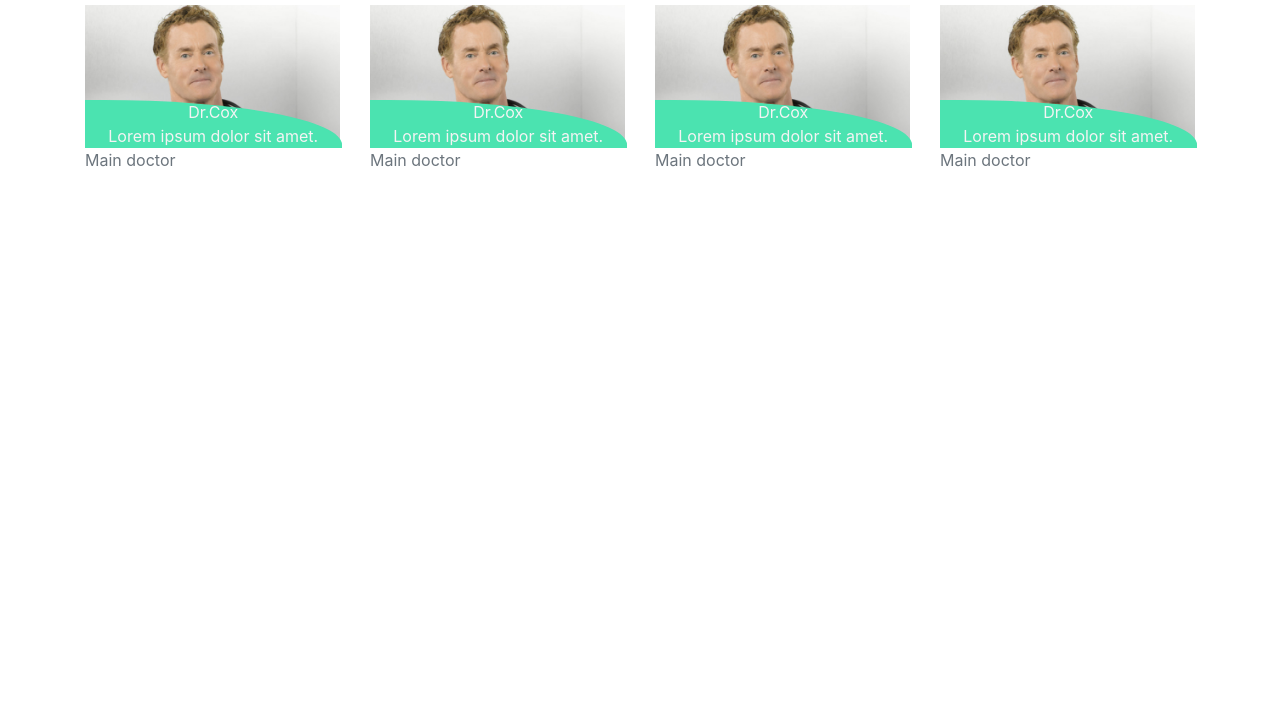
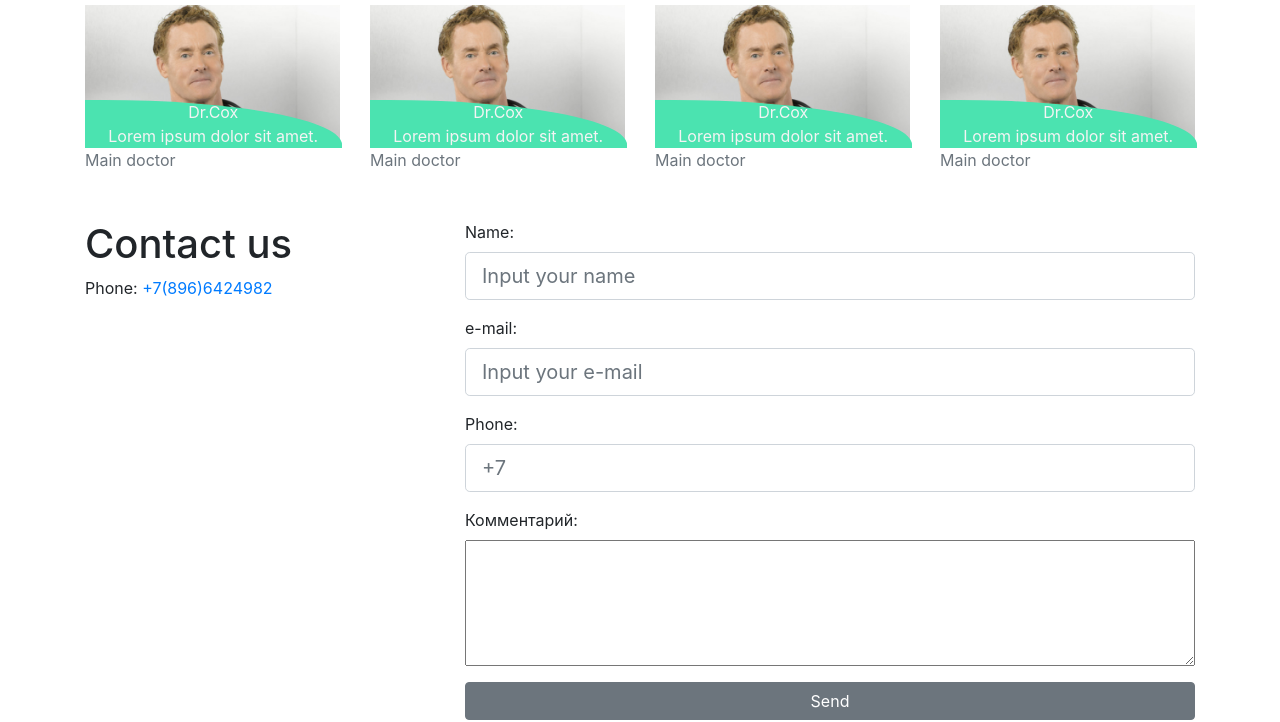
Before and after one commit to GeorgyKulagin/bootstrap_site, a plain HTML site: page index.html in a window 1280 px wide. Shown: the part 1941-2663 px from the top of the page. Before the commit the page ends 2113 px from the top, so only its background shows below. Drawn offline with nearby package versions, Linux system fonts and the light colour scheme.

Commit message:
Вправки

```diff
--- a/index.html
+++ b/index.html
@@ -7,13 +7,14 @@
     <meta http-equiv="X-UA-Compatible" content="ie=edge">
     <title></title>
     <link href="https://use.fontawesome.com/releases/v5.0.13/css/all.css" rel="stylesheet">
-    <link rel="stylesheet" href="https://maxcdn.bootstrapcdn.com/bootstrap/4.0.0/css/bootstrap.min.css" integrity="sha384-Gn5384xqQ1aoWXA+058RXPxPg6fy4IWvTNh0E263XmFcJlSAwiGgFAW/dAiS6JXm" crossorigin="anonymous">
+    <link rel="stylesheet" href="https://maxcdn.bootstrapcdn.com/bootstrap/4.0.0/css/bootstrap.min.css"
+          integrity="sha384-Gn5384xqQ1aoWXA+058RXPxPg6fy4IWvTNh0E263XmFcJlSAwiGgFAW/dAiS6JXm" crossorigin="anonymous">
     <link rel="stylesheet" href="css/style.css">
 </head>
 <body>
 <nav class="navbar navbar-expand-md fixed-top">
     <a href="#" class="navbar-brand">Home</a>
-<!-- burger menu    -->
+    <!-- burger menu    -->
     <button type="button" class="navbar-toggler" data-toggle="collapse" data-target="#navbarContent">
         <span class="fa fa-bars"></span>
     </button>
@@ -74,15 +75,24 @@
     <h1 class="text-center my-5">Portfolio</h1>
     <div class="container">
         <div class="row">
-            <div class="col-sm-12 col-md-6 col-lg-4"><img src="img/portfolio-image.png" alt="pic" class="img-fluid m-1"></div>
-            <div class="col-sm-12 col-md-6 col-lg-4"><img src="img/portfolio-image.png" alt="pic" class="img-fluid m-1"></div>
-            <div class="col-sm-12 col-md-6 col-lg-4"><img src="img/portfolio-image.png" alt="pic" class="img-fluid m-1"></div>
-            <div class="col-sm-12 col-md-6 col-lg-4"><img src="img/portfolio-image.png" alt="pic" class="img-fluid m-1"></div>
-            <div class="col-sm-12 col-md-6 col-lg-4"><img src="img/portfolio-image.png" alt="pic" class="img-fluid m-1"></div>
-            <div class="col-sm-12 col-md-6 col-lg-4"><img src="img/portfolio-image.png" alt="pic" class="img-fluid m-1"></div>
-            <div class="col-sm-12 col-md-6 col-lg-4"><img src="img/portfolio-image.png" alt="pic" class="img-fluid m-1"></div>
-            <div class="col-sm-12 col-md-6 col-lg-4"><img src="img/portfolio-image.png" alt="pic" class="img-fluid m-1"></div>
-            <div class="col-sm-12 col-md-6 col-lg-4"><img src="img/portfolio-image.png" alt="pic" class="img-fluid m-1"></div>
+            <div class="col-sm-12 col-md-6 col-lg-4"><img src="img/portfolio-image.png" alt="pic" class="img-fluid m-1">
+            </div>
+            <div class="col-sm-12 col-md-6 col-lg-4"><img src="img/portfolio-image.png" alt="pic" class="img-fluid m-1">
+            </div>
+            <div class="col-sm-12 col-md-6 col-lg-4"><img src="img/portfolio-image.png" alt="pic" class="img-fluid m-1">
+            </div>
+            <div class="col-sm-12 col-md-6 col-lg-4"><img src="img/portfolio-image.png" alt="pic" class="img-fluid m-1">
+            </div>
+            <div class="col-sm-12 col-md-6 col-lg-4"><img src="img/portfolio-image.png" alt="pic" class="img-fluid m-1">
+            </div>
+            <div class="col-sm-12 col-md-6 col-lg-4"><img src="img/portfolio-image.png" alt="pic" class="img-fluid m-1">
+            </div>
+            <div class="col-sm-12 col-md-6 col-lg-4"><img src="img/portfolio-image.png" alt="pic" class="img-fluid m-1">
+            </div>
+            <div class="col-sm-12 col-md-6 col-lg-4"><img src="img/portfolio-image.png" alt="pic" class="img-fluid m-1">
+            </div>
+            <div class="col-sm-12 col-md-6 col-lg-4"><img src="img/portfolio-image.png" alt="pic" class="img-fluid m-1">
+            </div>
         </div>
     </div>
 </div>
@@ -128,28 +138,47 @@
     </div>
 </div>
 
+<!--contact-->
+<div class="contact-form mt-5" id="contact">
+    <div class="container">
+        <div class="row">
+            <div class="col-sm-12 col-md-4">
+                <h1>Contact us</h1>
+                <p>Phone: <span itemprop="telephone"><a href="tel:+78966424982">+7(896)6424982</a></span></p>
+                <iframe src="https://yandex.ru/map-widget/v1/?um=constructor%3A546ddb6c6bd7ba6c95b829d5e17e228dfe52c7be97163c1e2243b178e9ef4c3d&amp;source=constructor"
+                        width="100%" height="400" frameborder="0"></iframe>
+            </div>
+            <div class="col-sm-12 col-md-8">
+                <form action="">
+                    <div class="form-group">
+                        <label for="name" id="name">Name:</label>
+                        <input type="text" class="form-control form-control-lg" placeholder="Input your name"
+                               name="name" required autocomplete="off">
+                    </div>
 
+                    <div class="form-group">
+                        <label for="e-mail">e-mail:</label>
+                        <input type="email" id="e-mail" class="form-control form-control-lg"
+                               placeholder="Input your e-mail"
+                               name="e-mail" required autocomplete="off">
+                    </div>
 
+                    <div class="form-group">
+                        <label for="tel">Phone:</label>
+                        <input type="tel" id="tel" class="form-control form-control-lg" placeholder="+7"
+                               name="tel" required autocomplete="off">
+                    </div>
 
-
-
-
-
-
-
-
-
-
-
-
-
-
-
-
-
-
-
-
+                    <div class="form-group">
+                        <label for="comment">Комментарий:</label>
+                        <textarea class="d-block w-100" name="comment" id="comment" cols="30" rows="5"></textarea>
+                    </div>
+                    <input type="submit" class="btn btn-secondary btn-block" value="Send" name="send">
+                </form>
+            </div>
+        </div>
+    </div>
+</div>
 
 
 <script src="https://code.jquery.com/jquery-3.5.1.slim.min.js"
@@ -158,5 +187,9 @@
 <script src="https://cdn.jsdelivr.net/npm/bootstrap@4.6.0/dist/js/bootstrap.bundle.min.js"
         integrity="sha384-Piv4xVNRyMGpqkS2by6br4gNJ7DXjqk09RmUpJ8jgGtD7zP9yug3goQfGII0yAns"
         crossorigin="anonymous"></script>
+<script src="https://cdnjs.cloudflare.com/ajax/libs/imask/6.0.7/imask.min.js"
+        integrity="sha512-qCt/OTd55ilhuXLRNAp/G8uONXUrpFoDWsXDtyjV4wMbvh46dOEjvHZyWkvnffc6I2g/WHSKsaFUCm0RISxnzQ=="
+        crossorigin="anonymous"></script>
+<script src="js/anchor.js"></script>
 </body>
 </html>
```
